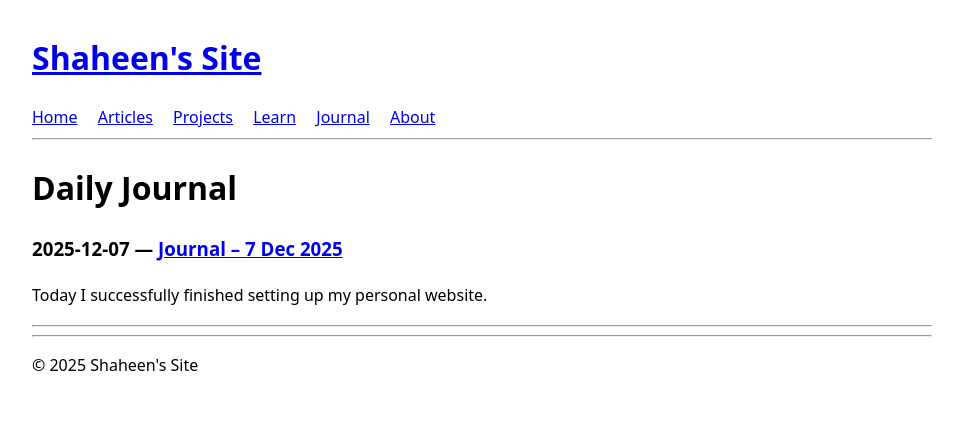
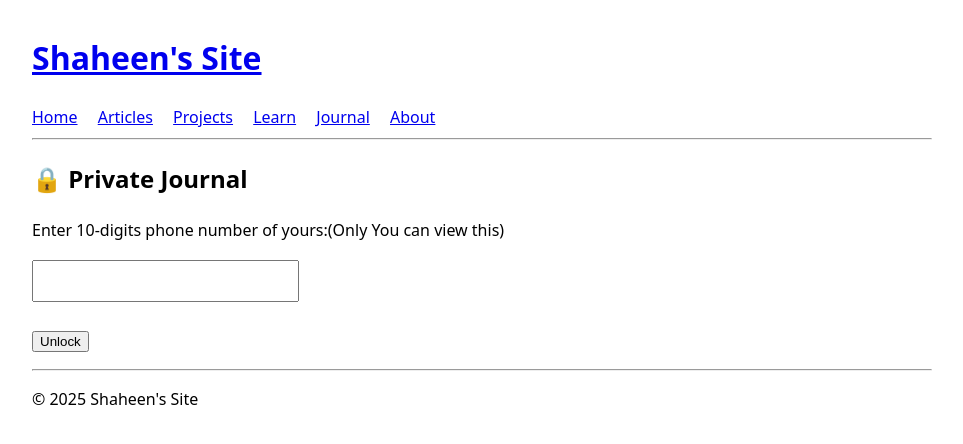
Before and after one commit to Shaheenkabir1/Shaheenkabir1.github.io, a Jekyll site: the page built from journal/index.md, in a window 1280 px wide. Shown: the top 444 px of the page, without its empty margins (158-1121 px from the left). Built offline with Jekyll 4.4.1, drawn with Linux system fonts in a browser that asks for light colours.

Commit message:
Add password protection to journal

```diff
--- a/journal/index.md
+++ b/journal/index.md
@@ -3,12 +3,45 @@ layout: default
 title: Journal
 permalink: /journal/
 ---
-# Daily Journal
 
-{% for post in site.categories.journal %}
-### {{ post.date | date: "%Y-%m-%d" }} — [{{ post.title }}]({{ post.url | relative_url }})
+<div id="lock-screen">
+  <h2>🔒 Private Journal</h2>
+  <p>Enter 10-digits phone number of yours:(Only You  can view this)</p>
+  <input type="password" id="passcode" maxlength="10" style="font-size:1.2em; padding:8px;">
+  <br><br>
+  <button onclick="unlock()">Unlock</button>
+  <p id="error-msg" style="color:red;"></p>
+</div>
 
-{{ post.excerpt }}
+<div id="journal-content" style="display:none;">
+  <h1>Daily Journal</h1>
 
+{% for post in site.posts %}
+  {% if post.categories contains "journal" %}
+### {{ post.date | date: "%Y-%m-%d" }} — {{ post.title }}
+{{ post.content }}
 ---
+  {% endif %}
 {% endfor %}
+
+</div>
+
+<script>
+function unlock() {
+  const allowed = [
+    "5376804605",
+    "5014884191",
+    "1306790639"
+  ];
+
+  const input = document.getElementById("passcode").value;
+  const error = document.getElementById("error-msg");
+
+  if (allowed.includes(input)) {
+    document.getElementById("lock-screen").style.display = "none";
+    document.getElementById("journal-content").style.display = "block";
+  } else {
+    error.innerText = "❌ Incorrect code.";
+  }
+}
+</script>
```
